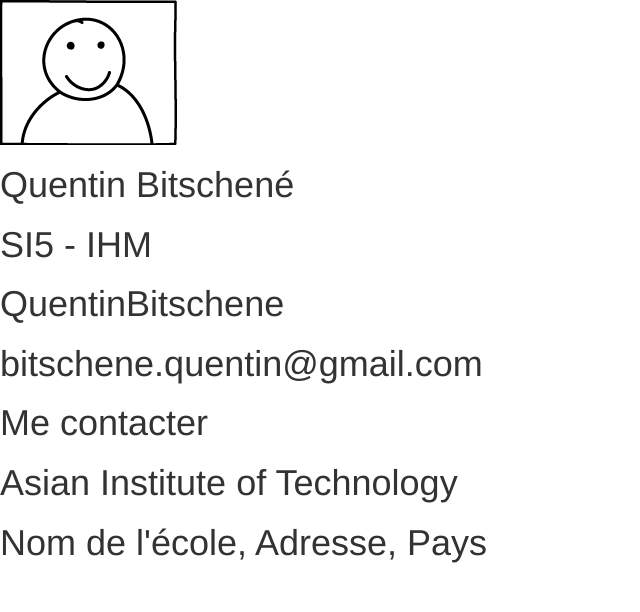
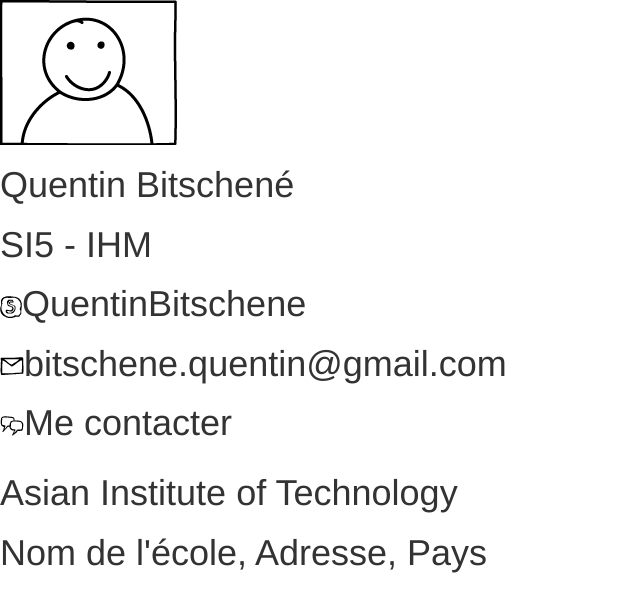
Before and after one commit to Quentin-B/ProjetExchange, a plain HTML site: page profil.html in a window 1280 px wide. Shown: the whole page, without its empty margins (0-640 px from the left). Drawn offline with Linux system fonts and the light colour scheme.

Commit message:
ajout icone page profil

```diff
--- a/profil.html
+++ b/profil.html
@@ -15,9 +15,13 @@
 		<img src="./images/icon_profil.png"/>
 		<h1>Quentin Bitschené</h1>
 		<h1>SI5 - IHM</h1>
-		<h1>QuentinBitschene</h1>
-		<h1>bitschene.quentin@gmail.com</h1>
-		<h1>Me contacter</h1>
+		<table>
+			<td>
+			<tr><h1><img src="./images/icon_skype.png"/>QuentinBitschene</h1></tr>
+			<tr><h1><img src="./images/icon_email.png"/>bitschene.quentin@gmail.com</h1></tr>
+			<tr><h1><img src="./images/icon_chat.png"/>Me contacter</h1></tr>
+			</td>
+		</table>
 	</div>
 
 	<div id="right">
```
Also changed, not shown: images/icon_chat.png (added), images/icon_email.png (added), images/icon_skype.png (added).
